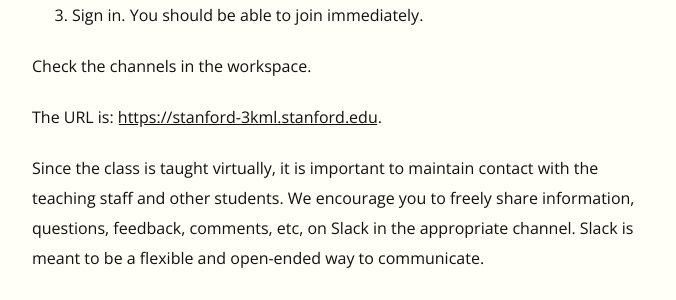
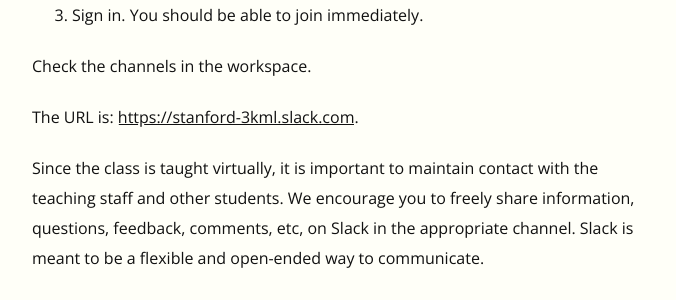
Before and after one commit to EricDarve/me343-cme216-winter-2021, a Jekyll site: the page built from syllabus.md, in a window 1280 px wide and 900 px high, scrolled down 2157 px. Shown: the part 154-454 px from the top of the window, without its empty margins (128-804 px from the left). Built offline with Jekyll 4.4.1, drawn with Linux system fonts in a browser that asks for light colours; some of the changed lines change nothing that is shown.

Commit message:
syllabus link

```diff
--- a/syllabus.md
+++ b/syllabus.md
@@ -53,7 +53,7 @@ To communicate we will post messages using [canvas announcements](https://canvas
 
 Check the channels in the workspace.
 
-The URL is: [https://stanford-3kml.stanford.edu](https://stanford-3kml.stanford.edu).
+The URL is: [https://stanford-3kml.slack.com](https://stanford-3kml.slack.com).
 
 Since the class is taught virtually, it is important to maintain contact with the teaching staff and other students. We encourage you to freely share information, questions, feedback, comments, etc, on Slack in the appropriate channel. Slack is meant to be a flexible and open-ended way to communicate.
 
```
